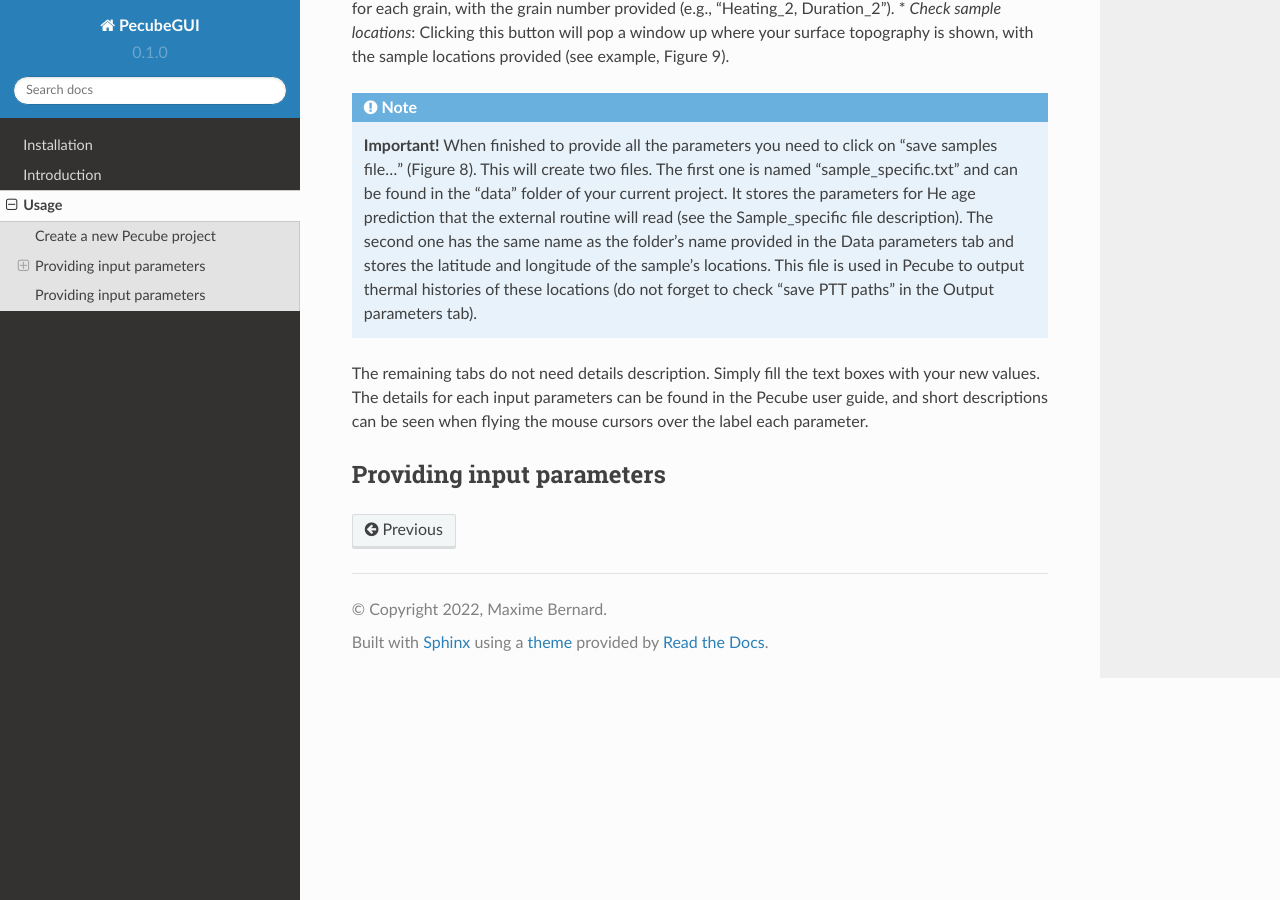
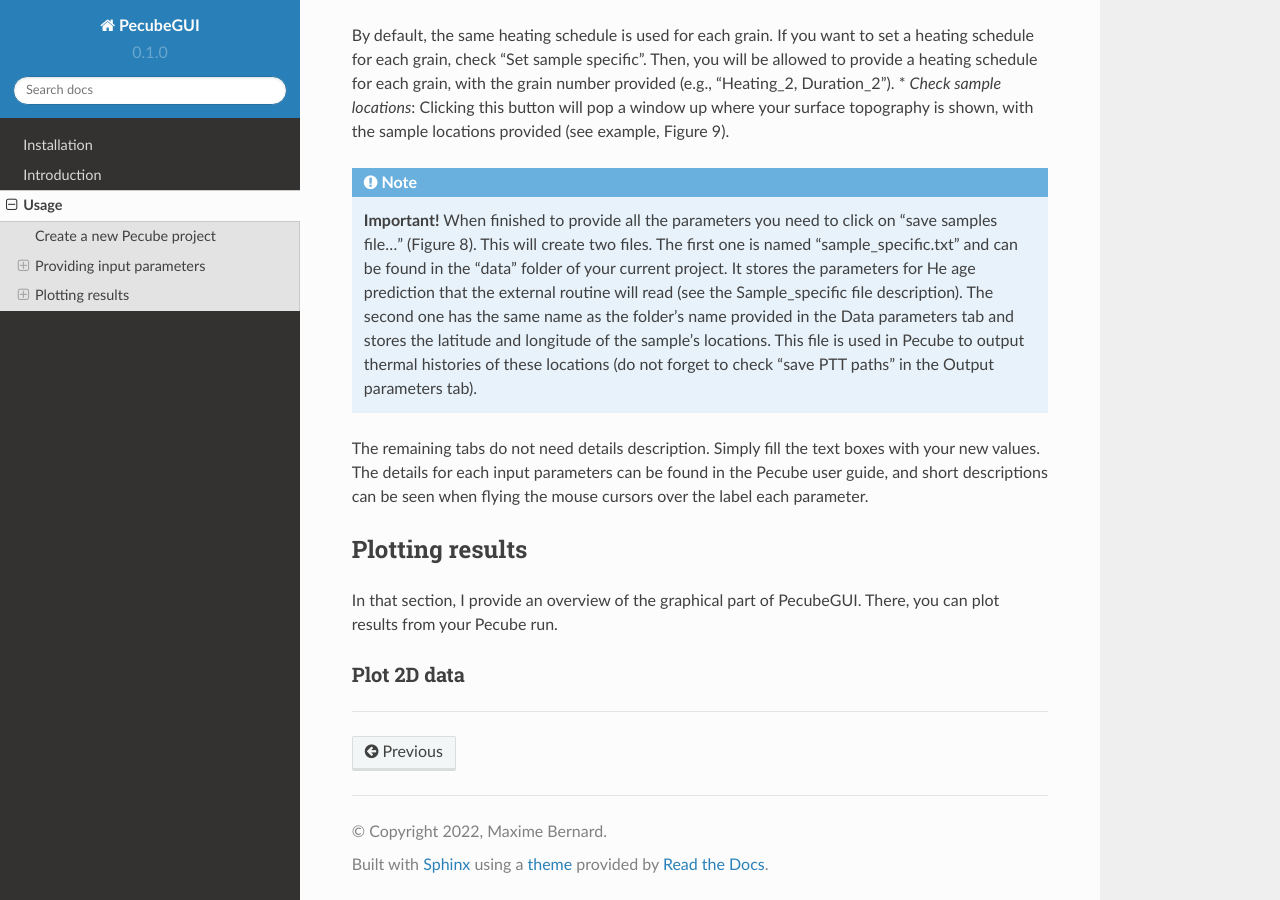
Before and after one commit to MBernAca/PecubeGUI_Doc, a Sphinx documentation site: the page built from docs/source/Usage.rst, in a window 1280 px wide and 900 px high, scrolled down 5738 px. Built offline with Sphinx 7.4.7 and the Read the Docs theme 2.0.0, drawn with Linux system fonts in a browser that asks for light colours; some of the changed text lies outside the part shown.

Commit message:
Update Usage.rst

```diff
--- a/docs/source/Usage.rst
+++ b/docs/source/Usage.rst
@@ -33,8 +33,8 @@
 Providing input parameters
 --------------------------
 
-Topography tab:
--------------------
+Topography tab
+--------------
 
 ==================================
 
@@ -73,8 +73,8 @@
 | When loading a synthetic numerical model, you can let the latitude and longitude to zero. However, you need to provide the stepping distance in x (Δlon) and y (Δlat). For     simplicity, you can provide the values in km and then click on ‘Convert to lat/long’ button (Figure 3). This will automatically convert the values to longitude and           latitude distances that can be read by Pecube. Finally, you are able to check the topography you provided by clicking on “Show topography” (Figure 3). A new tab then          appears on the right-hand side of the interface (Figure 5). This tab serves to visualize the topography and check your topography history as provided in the “Time evolution”  part (see next section). You are indeed able to visualize the evolution of the topography by grabbing and sliding the slide bar in “Set time evolution” (Figure 5).
 
 
-Time evolution tab:
--------------------
+Time evolution tab
+------------------
 
 ==================================
 
@@ -107,7 +112,7 @@
 | When finishing to provide all three previous parameters, the tables updated. We see here that the first table on the left allows to set the geometry of the two faults, and the second one on the right, to define the fault kinematics (i.e., the negative values define an inverse fault, see Pecube user guide for more details). For each table the cells are sorted according to the fault (i.e., as shown by the fault name “*fault 1*, *fault 2*, …, *fault_n*”), to help the user to provide the characteristics of each. One can also decide to not define faults. In that case, “nfault” needs to be set to one and “npoint” to “-1”. Then, the number of steps (nstep) defines the kinematic of the entire model (uniform uplift).
 
 
-Output tab:
+Output tab
 -------------------
 
 ==================================
@@ -148,6 +153,13 @@
 
 
 
---------------------------
-Providing input parameters
---------------------------
+----------------
+Plotting results
+----------------
+
+In that section, I provide an overview of the graphical part of PecubeGUI. There, you can plot results from your Pecube run.
+
+Plot 2D data
+------------
+
+==================================
```
Also changed, not shown: other parts of docs/source/Usage.rst (+6 -1 lines).
